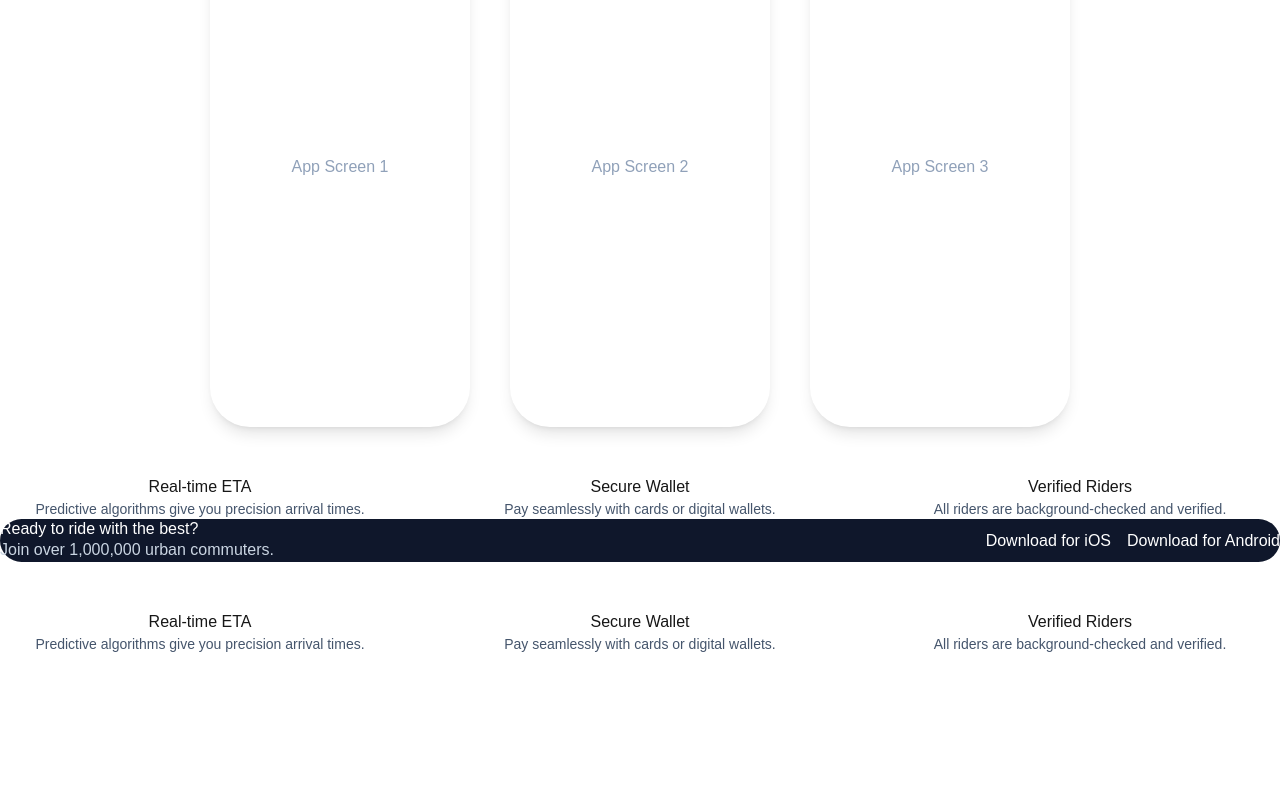
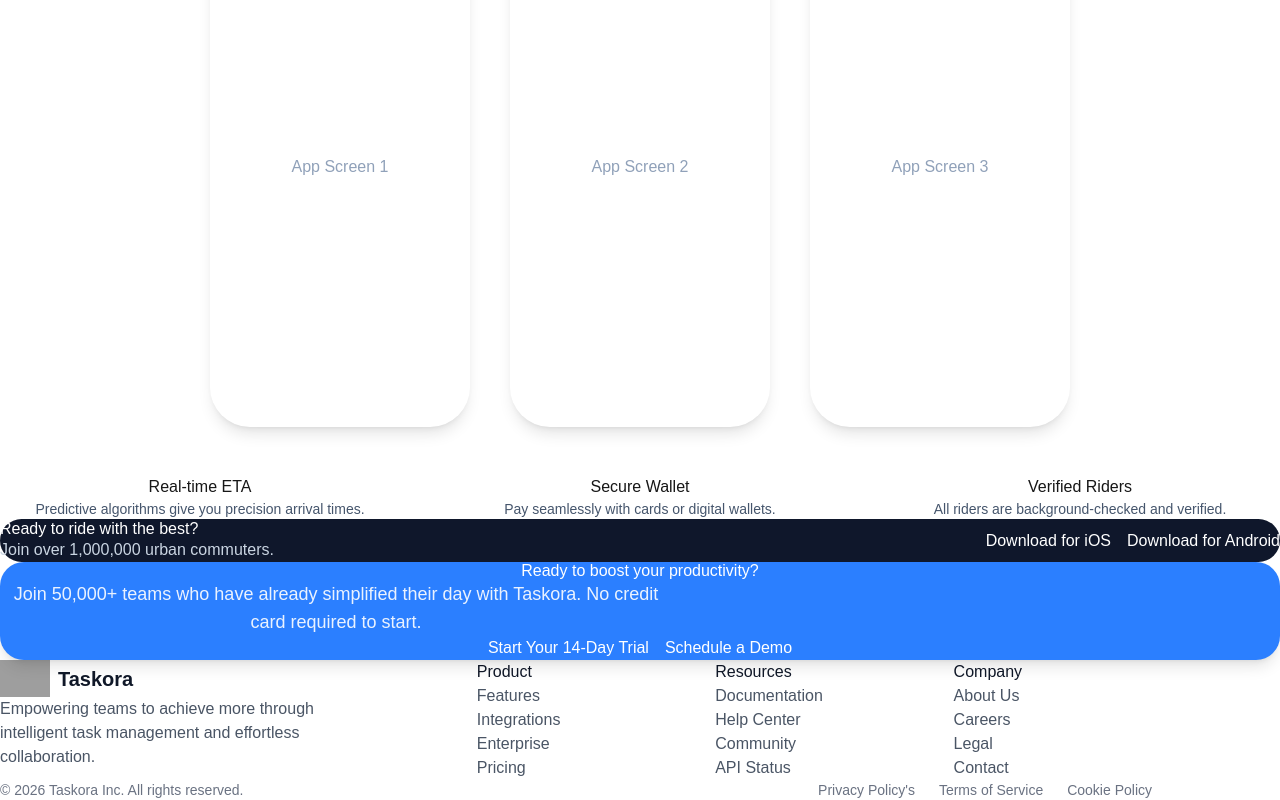
Before and after one commit to hemantgupta98/SwiftRide, a Next.js app in the folder client/: page /home in a window 1280 px wide. Shown: the part 233-1033 px from the top of the page. Before the commit the page ends 887 px from the top, so only its background shows below. Built offline with nearby package versions, Linux system fonts and the light colour scheme; grey boxes are pictures that could not be loaded.

Commit message:
work on footer

```diff
--- a/client/package.json
+++ b/client/package.json
@@ -11,7 +11,8 @@
   "dependencies": {
     "next": "16.1.6",
     "react": "19.2.3",
-    "react-dom": "19.2.3"
+    "react-dom": "19.2.3",
+    "sonner": "^2.0.7"
   },
   "devDependencies": {
     "@tailwindcss/postcss": "^4",
--- a/client/src/app/home/page.tsx
+++ b/client/src/app/home/page.tsx
@@ -3,7 +3,7 @@ import Hero from "../../components/layout/hero";
 import AppPreview from "../../components/ui/screen";
 import Features from "../../components/layout/feature";
 import CTA from "../../components/layout/cta";
-import Footer from "../../components/layout/feature";
+import Footer from "../../components/layout/footer";
 
 export default function Home() {
   return (
--- a/client/src/components/layout/footer.tsx
+++ b/client/src/components/layout/footer.tsx
@@ -1,30 +1,117 @@
-export default function Footer() {
+"use client";
+
+import Image from "next/image";
+import { Toaster, toast } from "sonner";
+
+export default function CallToActionPage() {
   return (
-    <footer className="bg-dark text-slate-400 px-10 py-16 grid md:grid-cols-4 gap-8 text-sm">
-      <div>
-        <h3 className="text-primary font-bold mb-3">SwiftRide</h3>
-        <p>Fast, affordable and reliable bike rides.</p>
+    <main className="bg-white ">
+      {/* ================= CTA SECTION ================= */}
+      <section className="px-4 sm:px-6 lg:px-8 py-12 sm:py-16 lg:py-24">
+        <div className="max-w-7xl mx-auto bg-blue-500 rounded-2xl sm:rounded-3xl px-5 sm:px-8 lg:px-10 py-12 sm:py-16 lg:py-20 text-center text-white shadow-lg relative overflow-hidden">
+          {/* Decorative Circle */}
+          <div className="absolute top-4 right-4 sm:top-6 sm:right-6 w-20 h-20 sm:w-32 sm:h-32 border border-white/20 rounded-full" />
+
+          <h2 className="text-2xl sm:text-3xl lg:text-4xl font-bold">
+            Ready to boost your productivity?
+          </h2>
+
+          <p className="mt-4 text-base sm:text-lg text-white/90 max-w-2xl mx-auto">
+            Join 50,000+ teams who have already simplified their day with
+            Taskora. No credit card required to start.
+          </p>
+          <Toaster position="top-center" richColors />
+          <div className="mt-10 flex flex-col sm:flex-row gap-4 justify-center">
+            <button
+              onClick={() => toast.warning("work on progress")}
+              className="bg-white text-blue-600 px-8 py-3 rounded-md font-semibold hover:bg-gray-100 transition"
+            >
+              Start Your 14-Day Trial
+            </button>
+            <button
+              onClick={() => toast.warning("work on progress")}
+              className="bg-white/20 text-white px-8 py-3 rounded-md font-semibold hover:bg-white/30 transition"
+            >
+              Schedule a Demo
+            </button>
+          </div>
+        </div>
+      </section>
+
+      <footer className="border-t px-4 sm:px-6 lg:px-8 py-10 sm:py-12 lg:py-16">
+        <div className="max-w-6xl mx-auto grid grid-cols-1 sm:grid-cols-2 lg:grid-cols-5 gap-8 sm:gap-10">
+          {/* Brand */}
+          <div className="sm:col-span-2 lg:col-span-2">
+            <div className="flex items-center gap-2">
+              <Image
+                src="/logo.png"
+                alt="logo"
+                height={42}
+                width={42}
+                className="sm:h-[50px] sm:w-[50px]"
+              />
+              <span className="text-xl font-semibold text-gray-900">
+                Taskora
+              </span>
             </div>
 
-      <div>
-        <h4 className="text-white mb-2">Company</h4>
-        <p>About Us</p>
-        <p>Careers</p>
-        <p>Blog</p>
+            <p className="mt-4 text-gray-600 max-w-sm">
+              Empowering teams to achieve more through intelligent task
+              management and effortless collaboration.
+            </p>
           </div>
 
+          {/* Product */}
           <div>
-        <h4 className="text-white mb-2">Support</h4>
-        <p>Help Center</p>
-        <p>Contact</p>
-        <p>Privacy Policy</p>
+            <h4 className="font-semibold text-gray-900 mb-4">Product</h4>
+            <ul className="space-y-2 text-gray-600">
+              <li>Features</li>
+              <li>Integrations</li>
+              <li>Enterprise</li>
+              <li>Pricing</li>
+            </ul>
           </div>
 
+          {/* Resources */}
           <div>
-        <h4 className="text-white mb-2">Products</h4>
-        <p>Bike Rides</p>
-        <p>Rider Platform</p>
+            <h4 className="font-semibold text-gray-900 mb-4">Resources</h4>
+            <ul className="space-y-2 text-gray-600">
+              <li>Documentation</li>
+              <li>Help Center</li>
+              <li>Community</li>
+              <li>API Status</li>
+            </ul>
+          </div>
+
+          {/* Company */}
+          <div>
+            <h4 className="font-semibold text-gray-900 mb-4">Company</h4>
+            <ul className="space-y-2 text-gray-600">
+              <li>About Us</li>
+              <li>Careers</li>
+              <li>Legal</li>
+              <li>Contact</li>
+            </ul>
+          </div>
+        </div>
+
+        {/* Bottom Bar */}
+        <div className="max-w-6xl mx-auto mt-10 sm:mt-12 pt-6 border-t flex flex-col md:flex-row justify-between items-center text-sm text-gray-500 gap-4">
+          <p>© 2026 Taskora Inc. All rights reserved.</p>
+
+          <div className="flex flex-wrap justify-center gap-4 sm:gap-6">
+            <span className="hover:text-gray-700 cursor-pointer">
+              Privacy Policy&apos;s
+            </span>
+            <span className="hover:text-gray-700 cursor-pointer">
+              Terms of Service
+            </span>
+            <span className="hover:text-gray-700 cursor-pointer">
+              Cookie Policy
+            </span>
+          </div>
         </div>
       </footer>
+    </main>
   );
 }
```
Also changed, not shown: 1 other file (tests, documents, lock files or other folders). Lines whose indentation alone changed are shown as unchanged.
